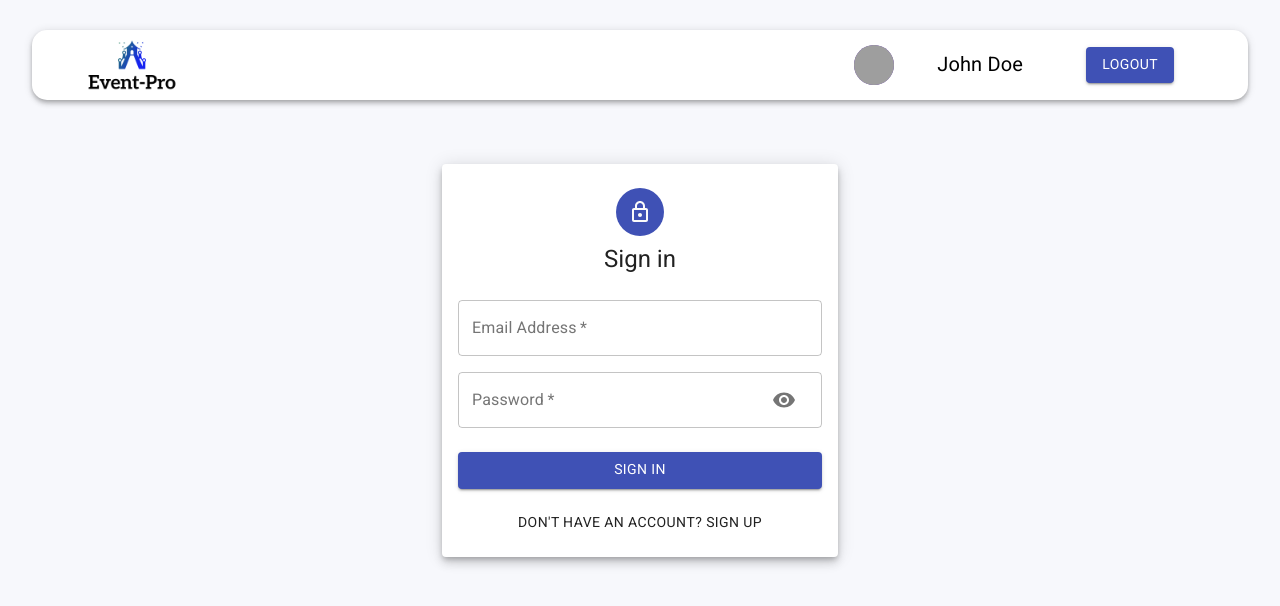
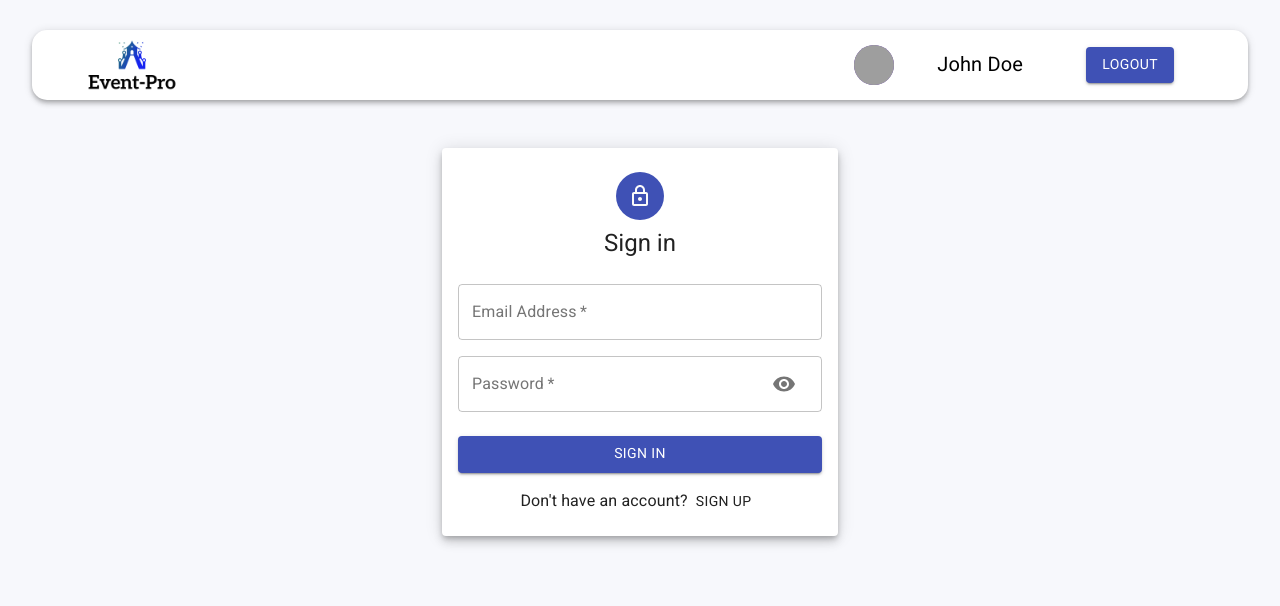
Before and after one commit to NirashaMadubhashini/Event_Planning_System_Frontend, a React (Create React App) app: page /auth in a window 1280 px wide. Shown: the top 606 px of the page. Built offline with nearby package versions, Linux system fonts and the light colour scheme; grey boxes are pictures that could not be loaded.

Commit message:
update Auth.js

```diff
--- a/src/components/Auth/Auth.js
+++ b/src/components/Auth/Auth.js
@@ -5,6 +5,8 @@ import { useHistory } from 'react-router-dom';
 import LockOutlinedIcon from '@mui/icons-material/LockOutlined';
 import useStyles from './styles';
 import Input from './Input';
+import IconButton from "@material-ui/core/IconButton";
+import {Facebook, Google} from "@mui/icons-material";
 
 const initialState = { firstName: '', lastName: '', email: '', password: '', confirmPassword: '' };
 
@@ -64,8 +66,13 @@ const SignUp = () => {
             </Button>
             <Grid container justify="center">
               <Grid item>
-                <Button onClick={switchMode}>
-                  { isSignup ? 'Already have an account? Sign in' : "Don't have an account? Sign Up" }
+                <Typography>
+                  {isSignup ? 'Already have an account?' : "Don't have an account?"}
+                </Typography>
+              </Grid>
+              <Grid item>
+                <Button className={classes.button}onClick={switchMode}>
+                  {isSignup ? 'Sign in' : 'Sign Up'}
                 </Button>
               </Grid>
             </Grid>
--- a/src/components/Auth/styles.js
+++ b/src/components/Auth/styles.js
@@ -2,7 +2,7 @@ import { makeStyles } from '@material-ui/core/styles';
 
 export default makeStyles((theme) => ({
   paper: {
-    marginTop: theme.spacing(8),
+    marginTop: theme.spacing(6),
     display: 'flex',
     flexDirection: 'column',
     alignItems: 'center',
@@ -29,4 +29,7 @@ export default makeStyles((theme) => ({
   googleButton: {
     marginBottom: theme.spacing(2),
   },
+  button:{
+    marginTop: theme.spacing(-0.6),
+  }
 }));
```
